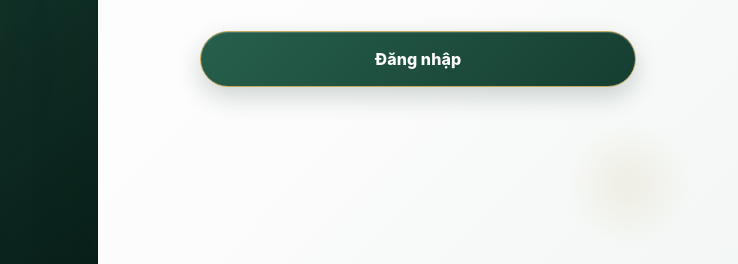
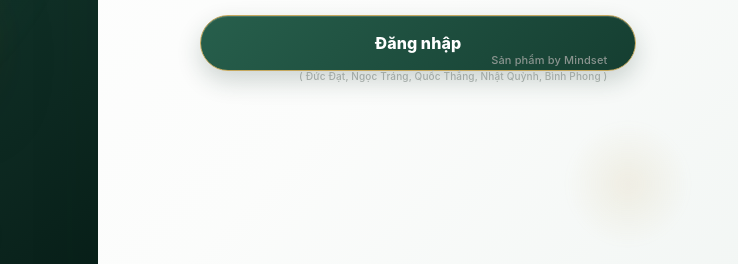
Before and after one commit to Datnguyen834/mindset-pos, a website: page public/index.html in a window 1280 px wide. Shown: the part 487-751 px from the top of the page, 542-1280 px from the left. Drawn offline with Linux system fonts and the light colour scheme.

Commit message:
credit login

```diff
--- a/public/index.html
+++ b/public/index.html
@@ -22,7 +22,7 @@
         <label>Mật khẩu<div class="password-wrap"><input id="loginPass" type="password" autocomplete="current-password" placeholder="Nhập mật khẩu" required><button type="button" id="togglePass">Hiện</button></div></label>
         <button class="primary full" type="submit">Đăng nhập</button>
       </form>
-
+      <div class="login-credit">Sản phẩm by Mindset<br><span>( Đức Đạt, Ngọc Tráng, Quốc Thắng, Nhật Quỳnh, Bình Phong )</span></div>
     </div>
   </section>
 
--- a/public/style.css
+++ b/public/style.css
@@ -131,6 +131,7 @@ input:focus,select:focus{border-color:var(--green3);box-shadow:0 0 0 3px rgba(60
 @media(min-width:1700px){.sidebar{width:270px;flex-basis:270px}.main{width:calc(100vw - 270px)}.menu-grid{grid-template-columns:repeat(6,minmax(150px,1fr))}.pos-layout{grid-template-columns:minmax(0,1fr) 430px}.content{padding:24px 30px}}
 @media(max-width:1250px){.menu-grid{grid-template-columns:repeat(4,minmax(135px,1fr))}.pos-layout{grid-template-columns:minmax(0,1fr) 360px}.sidebar{width:220px;flex-basis:220px}.main{width:calc(100vw - 220px)}}
 @media(max-width:900px){body{overflow:auto}.login-page{grid-template-columns:1fr}.login-art{display:none}.mobile-logo{display:block}.mobile-logo img{width:85px;height:85px;object-fit:contain}.login-card{padding:12% 8%}.app{height:auto;min-height:100vh}.sidebar{width:72px;flex-basis:72px;position:fixed;z-index:30}.side-brand div,.nav-item span:not(.nav-icon),.side-quote{display:none}.side-brand{justify-content:center;padding:14px}.side-brand img{width:44px}.main{margin-left:72px;width:calc(100vw - 72px);min-height:100vh;height:auto}.topbar{padding:0 15px}.content{height:auto;min-height:calc(100vh - 68px);padding:18px 15px;overflow:visible}.pos-layout{grid-template-columns:1fr}.cart{min-height:430px}.menu-grid{grid-template-columns:repeat(3,minmax(110px,1fr));overflow:visible}.stats{grid-template-columns:repeat(2,1fr)}.report-grid{grid-template-columns:1fr}#page{height:auto;min-height:calc(100vh - 68px);overflow:visible}.page-title{align-items:flex-start;gap:10px}}
+@media(max-width:900px){.login-credit{right:16px;bottom:12px;font-size:10px}.login-credit span{font-size:9px}}
 @media(max-width:600px){.power-btn{width:38px;height:38px}.power-menu{right:0;top:45px}.menu-grid{grid-template-columns:repeat(2,minmax(110px,1fr))}.logout{display:none}.icon-btn{display:block;border:0;background:#eef4f0;border-radius:8px;padding:8px}.form-grid,.custom-grid{grid-template-columns:1fr}.stats{grid-template-columns:1fr 1fr}.page-title h1{font-size:21px}.content{padding:12px}.topbar{height:68px;flex-basis:68px}.cart{padding:15px}.search{max-width:none;flex-basis:100%;margin-left:0}}
 @media print{
   @page{size:A4 portrait;margin:10mm}
@@ -671,6 +672,24 @@ body.modal-open { overflow: hidden; }
   height:3px;
   background:linear-gradient(90deg,#c7a85c,#2f6653,#c7a85c);
   opacity:.7;
+}
+
+.login-credit{
+  position:absolute;
+  right:clamp(18px,2.2vw,34px);
+  bottom:clamp(12px,2.2vh,24px);
+  z-index:8;
+  text-align:right;
+  color:#8a948f;
+  font-size:11px;
+  line-height:1.45;
+  letter-spacing:.15px;
+  font-weight:500;
+  pointer-events:none;
+}
+.login-credit span{
+  color:#a2aaa6;
+  font-size:10px;
 }
 
 .login-card::after{
```
